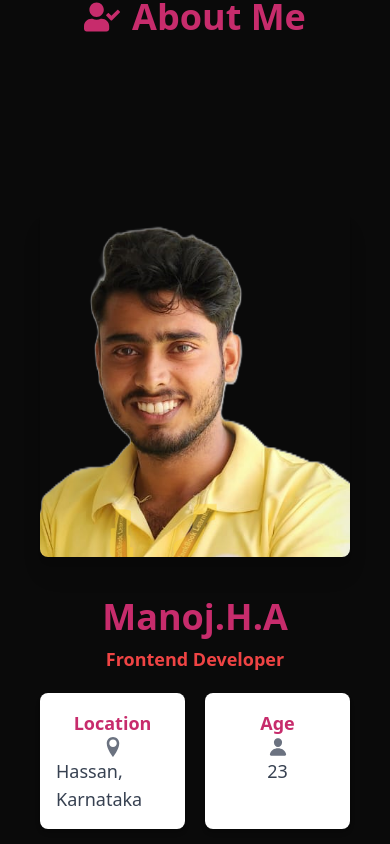
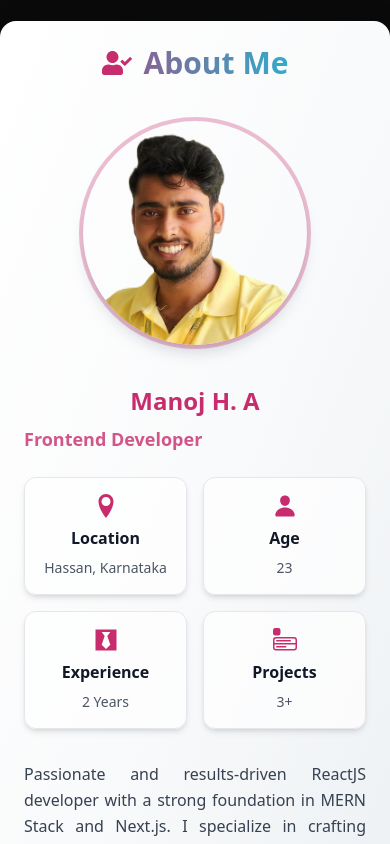
Before and after one commit to ashokmanoj/myportfolio, a Next.js app: page / in a window 390 px wide. Shown: the part 1380-2224 px from the top of the page. Built offline with nearby package versions, Linux system fonts and the light colour scheme; no server answers.

Commit message:
update about section in both web and phone view

```diff
--- a/sections/about.jsx
+++ b/sections/about.jsx
@@ -9,8 +9,6 @@ import { BsMenuAppFill } from "react-icons/bs";
 const About = () => {
   const [isAboutVisible, setIsAboutVisible] = useState(false);
   const aboutRef = useRef();
-  const profileRef = useRef();
-  const infoRef = useRef();
 
   useEffect(() => {
     const observer = new IntersectionObserver(
@@ -22,72 +20,101 @@ const About = () => {
 
   return (
     <section
-      className="p-10 overflow-hidden text-gray-800 rounded-lg shadow-lg bg-natural dark:bg-black dark:text-white shadow-gray-300 dark:shadow-gray-900"
+      className="
+        relative overflow-hidden rounded-2xl my-16
+        bg-gradient-to-br from-[#ffffff] via-[#f9fafb] to-[#ecf0f3]
+        dark:from-[#0a0a0a] dark:via-[#111] dark:to-[#1a1a1a]
+        text-gray-900 dark:text-gray-100
+        shadow-[0_10px_40px_rgba(0,0,0,0.1)] dark:shadow-[0_10px_40px_rgba(255,255,255,0.05)]
+        transition-all duration-700
+        max-w-6xl mx-auto p-6 sm:p-10
+      "
       id="about"
       ref={aboutRef}
     >
-      {/* Header */}
-      <h2 className="flex items-center justify-center gap-3 text-4xl font-bold text-[#c72c6c] dark:text-[#07d0e5]">
-        <FaUserCheck /> About Me
+      {/* Section Header */}
+      <h2
+        className="
+          flex items-center justify-center gap-3 mb-10
+          text-3xl sm:text-4xl font-extrabold text-transparent
+          bg-clip-text bg-gradient-to-r from-[#c72c6c] to-[#07d0e5]
+        "
+      >
+        <FaUserCheck className="text-[#c72c6c] dark:text-[#07d0e5]" />
+        About Me
       </h2>
 
-      {/* Content */}
-      <div className="flex flex-col justify-center gap-10 mt-10  md:flex-row">
+      {/* Main Content */}
+      <div
+        className={`
+          flex flex-col md:flex-row items-center justify-center gap-10 md:gap-16
+          transition-all duration-700
+          ${isAboutVisible ? "opacity-100 translate-y-0" : "opacity-0 translate-y-10"}
+        `}
+      >
         {/* Profile Image */}
-        <Image
-          alt="Profile Image"
-          className={`shadow-xl mt-30 rounded-lg object-cover transition-all duration-700 ${
-            isAboutVisible ? "opacity-100 scale-100" : "opacity-0 scale-90"
-          }`}
-          height={350}
-          ref={profileRef}
-          src="/images/myprofile_photo.png"
-          style={{ filter: isAboutVisible ? "none" : "blur(5px)",
-          WebkitFilter: isAboutVisible ? "none" : "blur(5px)", height: "350px",
-        justifyContent: "center", marginTop: "130px" }}
-          width={350}
-        />
+        <div className="flex justify-center items-center w-full md:w-auto">
+          <div
+            className="
+              relative w-56 h-56 sm:w-72 sm:h-72 rounded-full overflow-hidden
+              shadow-lg shadow-gray-400/40 dark:shadow-gray-900/70
+              ring-4 ring-[#c72c6c]/30 dark:ring-[#07d0e5]/40
+              hover:scale-105 hover:ring-[#c72c6c]/50 dark:hover:ring-[#07d0e5]/50
+              transition-transform duration-500
+            "
+          >
+            <Image
+              alt="Profile photo"
+              className="object-cover"
+              fill
+              src="/images/myprofile_photo.png"
+            />
+          </div>
+        </div>
 
         {/* Info Section */}
-        <div
-          className={`text-lg transition-opacity duration-700 ${
-            isAboutVisible ? "opacity-100 translate-y-0" : "opacity-0 translate-y-5"
-          } max-w-2xl text-center md:text-left`}
-          ref={infoRef}
-        >
-          <p className="text-4xl font-bold text-[#c72c6c] dark:text-[#07d0e5] flex items-center justify-center">
-            Manoj.H.A
+        <div className="flex-1 max-w-2xl text-center md:text-left">
+          <h3 className="text-2xl sm:text-3xl font-bold text-[#c72c6c] dark:text-[#07d0e5]">
+            Manoj H. A
+          </h3>
+          <p className="mt-2 text-lg font-semibold text-[#c72c6c]/80 dark:text-[#07d0e5]/80">
+            Frontend Developer
           </p>
-          <p className="mt-2 text-lg font-semibold text-red-500 flex items-center justify-center">Frontend Developer</p>
 
-          {/* Details Grid */}
-          <div className="grid grid-cols-2 gap-5 mt-5">
+          {/* Info Cards */}
+          <div className="grid grid-cols-2 sm:grid-cols-4 gap-4 mt-6">
             {[
               { title: "Location", value: "Hassan, Karnataka", icon: <ImLocation /> },
               { title: "Age", value: "23", icon: <IoPerson /> },
-              { title: "Experience", value: "2 Years Experience", icon: <FaBlackTie /> },
-              { title: "Projects", value: "3", icon: <BsMenuAppFill /> },
+              { title: "Experience", value: "2 Years", icon: <FaBlackTie /> },
+              { title: "Projects", value: "3+", icon: <BsMenuAppFill /> },
             ].map((item, index) => (
               <div
-                className="flex flex-col items-center p-4 transition-transform duration-300 bg-white rounded-lg shadow-md dark:bg-gray-900 hover:scale-105"
+                className="
+                  flex flex-col items-center justify-center gap-2 p-4 rounded-xl
+                  bg-white/70 dark:bg-gray-900/60
+                  shadow-md hover:shadow-lg hover:scale-105
+                  border border-gray-200 dark:border-gray-800
+                  transition-all duration-300
+                "
                 key={index}
               >
-                <p className="text-[#c72c6c] dark:text-[#07d0e5] font-semibold">
-                  {item.title}
-                </p>
-                <div className="text-xl text-gray-500 dark:text-gray-400">{item.icon}</div>
-                <p className="text-gray-700 dark:text-gray-300">{item.value}</p>
+                <div className="text-2xl text-[#c72c6c] dark:text-[#07d0e5]">
+                  {item.icon}
+                </div>
+                <p className="font-semibold">{item.title}</p>
+                <p className="text-sm text-gray-600 dark:text-gray-400">{item.value}</p>
               </div>
             ))}
           </div>
 
           {/* Description */}
-          <p className="mt-6 leading-relaxed text-justify text-gray-700 dark:text-gray-300">
-            Passionate and driven ReactJS developer with a strong foundation in MERN Stack
-            and NextJS. Dedicated to creating dynamic and user-centric web applications.
-            Eager to contribute my expertise in frontend frameworks, modern UI/UX design,
-            and responsive development to a forward-thinking team, while continuously
-            learning and growing in the ever-evolving world of web development.
+          <p className="mt-8 text-base sm:text-lg leading-relaxed text-gray-700 dark:text-gray-300 text-justify md:text-left">
+            Passionate and results-driven ReactJS developer with a strong foundation
+            in MERN Stack and Next.js. I specialize in crafting seamless, responsive,
+            and engaging user interfaces that combine design and performance.
+            I’m deeply motivated to contribute innovative ideas, solve complex challenges,
+            and continuously evolve in the world of modern web development.
           </p>
         </div>
       </div>
```
